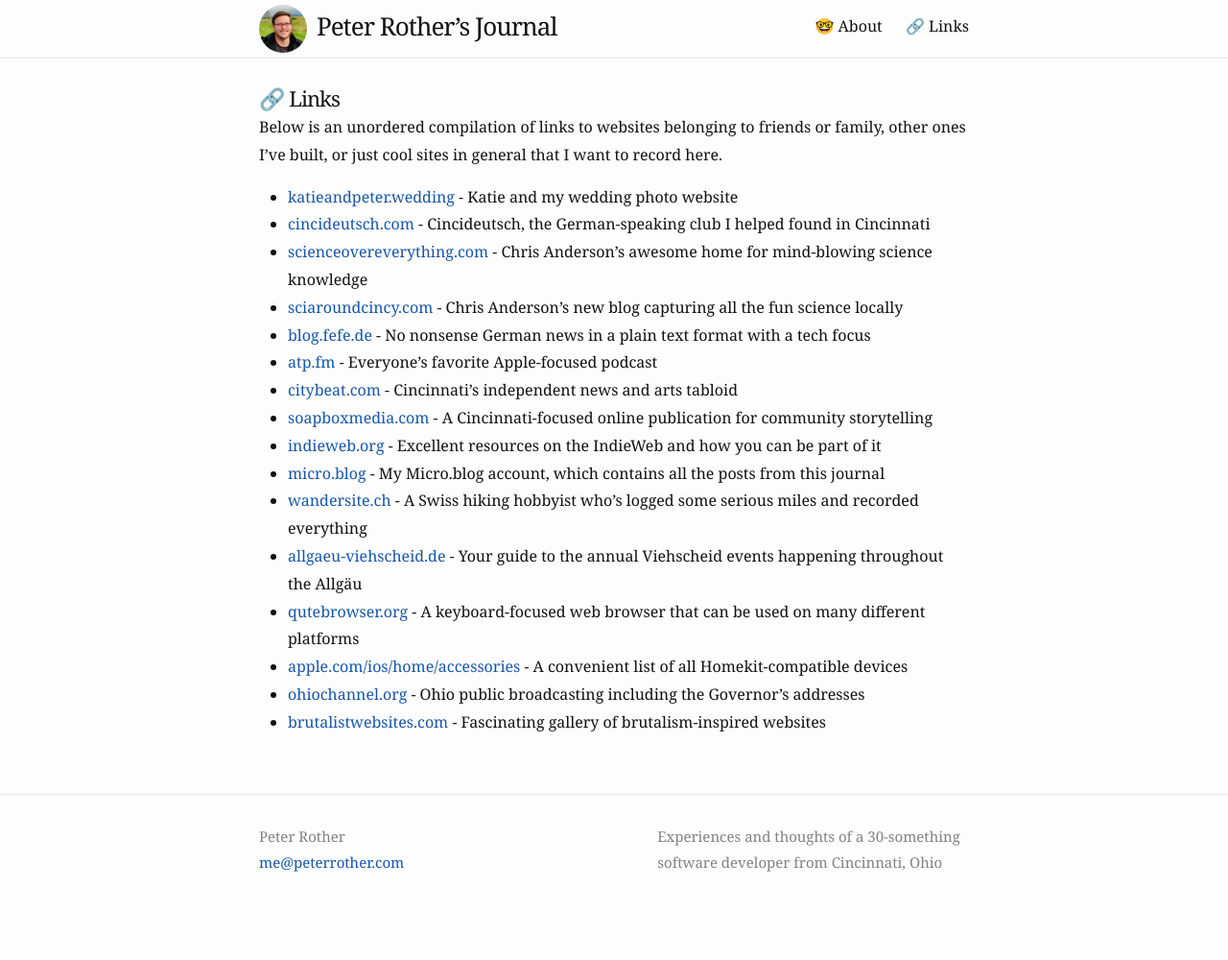
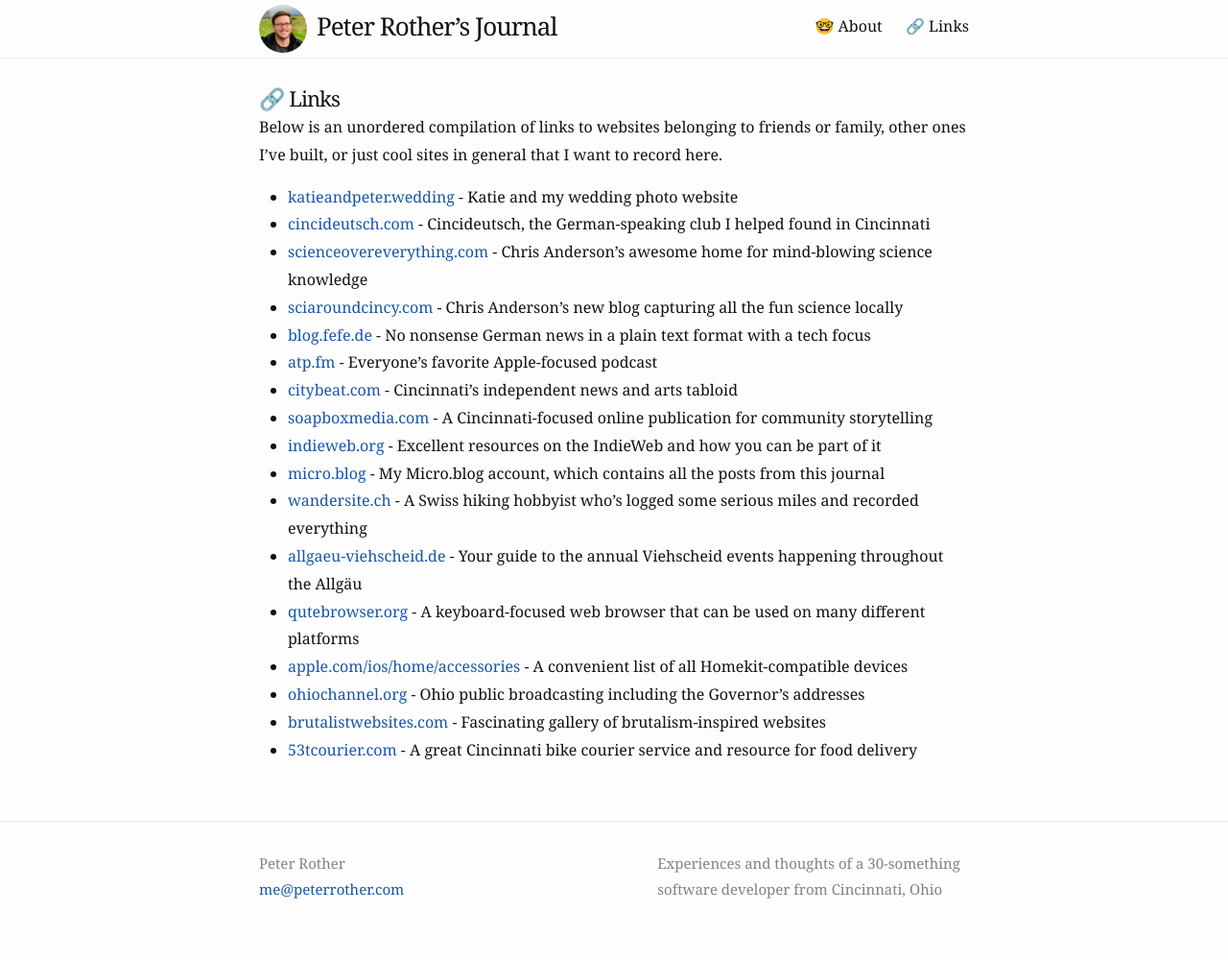
Before and after one commit to peterrother/peterrother.github.io, a Jekyll site: the page built from links.md, in a window 1280 px wide. Shown: the whole page at 96% size. Built offline with Jekyll 4.4.1, drawn with Linux system fonts in a browser that asks for light colours; before the commit the page ends 972 px from its top, so only the background shows below that.

Commit message:
Add link

```diff
--- a/links.md
+++ b/links.md
@@ -40,3 +40,5 @@
 Ohio public broadcasting including the Governor's addresses
 - [brutalistwebsites.com](https://brutalistwebsites.com) -
 Fascinating gallery of brutalism-inspired websites
+- [53tcourier.com](https://www.53tcourier.com) -
+A great Cincinnati bike courier service and resource for food delivery
```
